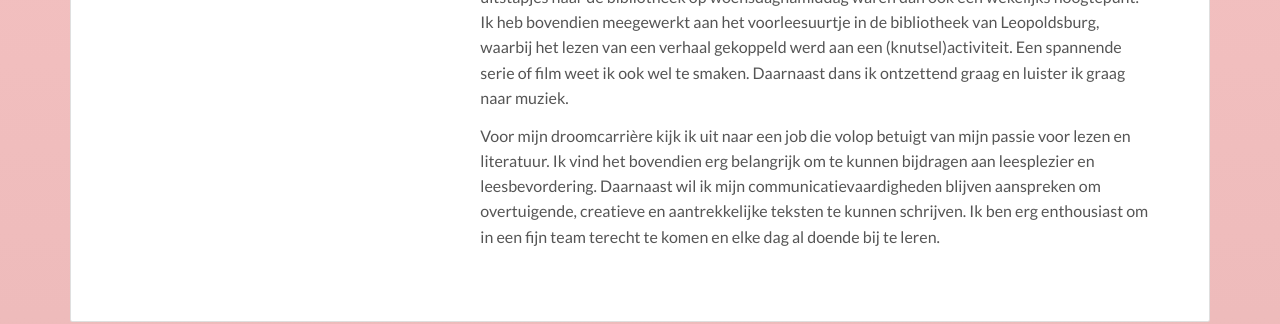
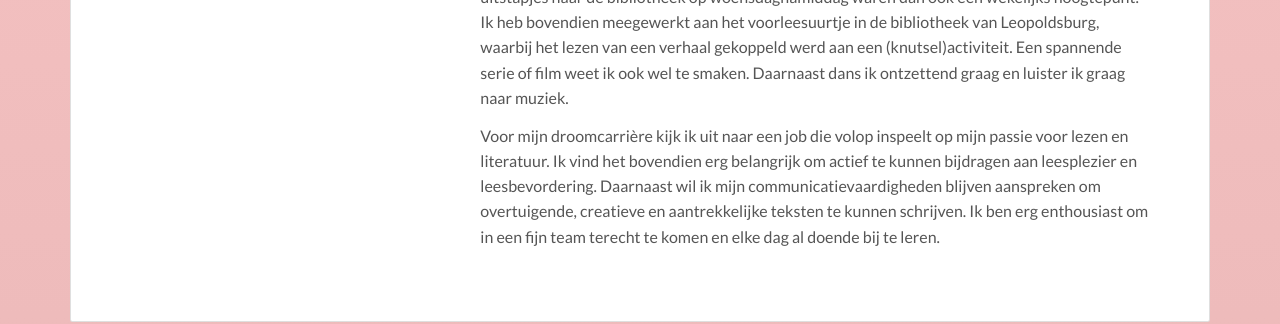
Before and after one commit to wout97/portfolioSofie, a plain HTML site: page index.html in a window 1280 px wide. Shown: the part 1120-1444 px from the top of the page. Drawn offline with nearby package versions, Linux system fonts and the light colour scheme.

Commit message:
small text change

```diff
--- a/index.html
+++ b/index.html
@@ -157,7 +157,7 @@
                 In mijn vrije tijd lees ik uiteraard erg veel. Graag lezen werd me met de paplepel meegeven, uitstapjes naar de bibliotheek op woensdagnamiddag waren dan ook een wekelijks hoogtepunt. Ik heb bovendien meegewerkt aan het voorleesuurtje in de bibliotheek van Leopoldsburg, waarbij het lezen van een verhaal gekoppeld werd aan een (knutsel)activiteit.  Een spannende serie of film weet ik ook wel te smaken. Daarnaast dans ik ontzettend graag en luister ik graag naar muziek.
               </p>
               <p>
-                Voor mijn droomcarrière kijk ik uit naar een job die volop betuigt van mijn passie voor lezen en literatuur. Ik vind het bovendien erg belangrijk om te kunnen bijdragen aan leesplezier en leesbevordering. Daarnaast wil ik mijn communicatievaardigheden blijven aanspreken om overtuigende, creatieve en aantrekkelijke teksten te kunnen schrijven. Ik ben erg enthousiast om in een fijn team terecht te komen en elke dag al doende bij te leren.
+                Voor mijn droomcarrière kijk ik uit naar een job die volop inspeelt op mijn passie voor lezen en literatuur. Ik vind het bovendien erg belangrijk om actief te kunnen bijdragen aan leesplezier en leesbevordering. Daarnaast wil ik mijn communicatievaardigheden blijven aanspreken om overtuigende, creatieve en aantrekkelijke teksten te kunnen schrijven. Ik ben erg enthousiast om in een fijn team terecht te komen en elke dag al doende bij te leren.
               </p>
               </div>
             </div>
```
